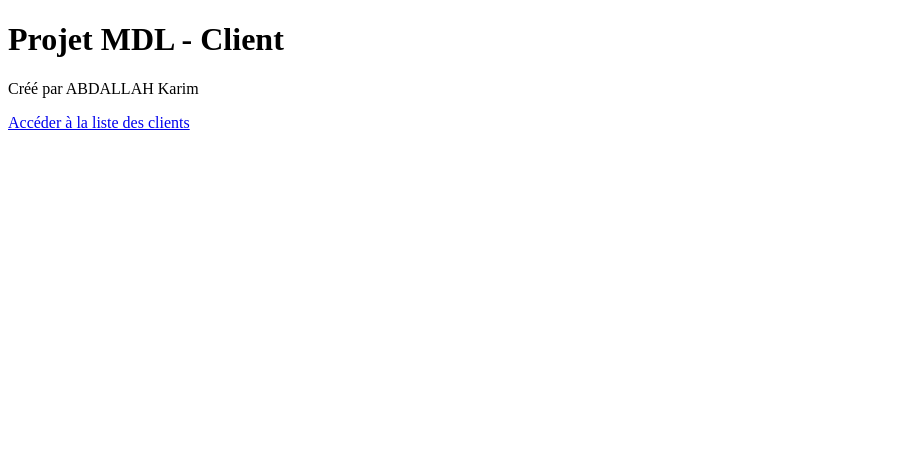
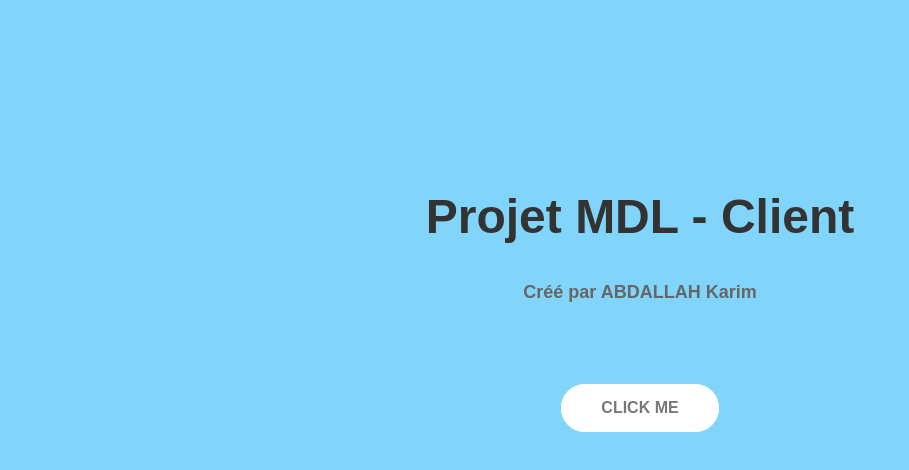
Before and after one commit to abdhkarim/BackFrontServer, a plain HTML site: page FRONT/public/index.html in a window 1280 px wide. Shown: the whole page, without its empty margins (0-909 px from the left). Drawn offline with Linux system fonts and the light colour scheme.

Commit message:
simple update

```diff
--- a/FRONT/public/css/styleIndex.css
+++ b/FRONT/public/css/styleIndex.css
@@ -1,32 +1,102 @@
-/* Style pour le corps de la page */
 body {
-    background-color: #f5f5f5; /* Couleur de fond */
-    font-family: Arial, sans-serif; /* Police de caractère */
-    color: #333; /* Couleur du texte */
-    font-size: 16px; /* Taille du texte */
-    line-height: 1.5; /* Hauteur de ligne */
-    margin: 0; /* Supprime les marges par défaut */
-    padding: 20px; /* Ajoute un peu de marge interne */
+    font-family: sans-serif;
+    background-color: #81d4fa;
+    font-weight: bold;
+}
+
+.text-box {
+    margin-left: 44vw;
+   margin-top: 42vh;
+}
+
+.btn:link,
+.btn:visited {
+    text-transform: uppercase;
+    text-decoration: none;
+    padding: 15px 40px;
+    display: inline-block;
+    border-radius: 100px;
+    transition: all .2s;
+    position: absolute;
+}
+
+.btn:hover {
+    transform: translateY(-3px);
+    box-shadow: 0 10px 20px rgba(0, 0, 0, 0.2);
+}
+
+.btn:active {
+    transform: translateY(-1px);
+    box-shadow: 0 5px 10px rgba(0, 0, 0, 0.2);
+}
+
+.btn-white {
+    background-color: #fff;
+    color: #777;
+}
+
+.btn::after {
+    content: "";
+    display: inline-block;
+    height: 100%;
+    width: 100%;
+    border-radius: 100px;
+    position: absolute;
+    top: 0;
+    left: 0;
+    z-index: -1;
+    transition: all .4s;
+}
+
+.btn-white::after {
+    background-color: #fff;
+}
+
+.btn:hover::after {
+    transform: scaleX(1.4) scaleY(1.6);
+    opacity: 0;
+}
+
+.btn-animated {
+    animation: moveInBottom 5s ease-out;
+    animation-fill-mode: backwards;
+}
+
+@keyframes moveInBottom {
+    0% {
+        opacity: 0;
+        transform: translateY(30px);
+    }
+
+    100% {
+        opacity: 1;
+        transform: translateY(0px);
+    }
+}
+
+
+h1 {
+    font-size: 48px;
+    margin-bottom: 20px;
+    color: #333;
+    transition: color 0.5s ease; /* Ajoute un effet de transition lente */
   }
 
-  /* Style pour le bouton */
-  button {
-    background-color: #007bff; /* Couleur de fond */
-    color: #fff; /* Couleur du texte */
-    border: none; /* Supprime les bordures */
-    padding: 10px 20px; /* Ajoute un peu de marge interne */
-    font-size: 16px; /* Taille du texte */
-    border-radius: 5px; /* Arrondit les coins */
-    cursor: pointer; /* Change le curseur au survol */
+  h1:hover {
+    color: #007bff; /* Change la couleur au survol */
   }
 
-  /* Style pour le lien dans le bouton */
-  button a {
-    color: #fff; /* Couleur du texte */
-    text-decoration: none; /* Supprime le soulignement */
+  p {
+    font-size: 18px;
+    margin-bottom: 20px;
+    color: #666;
   }
 
-  /* Style pour le lien au survol du bouton */
-  button:hover {
-    background-color: #0069d9; /* Couleur de fond au survol */
+
+.container {
+    display: flex;
+    flex-direction: column;
+    justify-content: center;
+    align-items: center;
+    height: 100vh;
   }
--- a/FRONT/public/index.html
+++ b/FRONT/public/index.html
@@ -4,13 +4,15 @@
     <meta charset="UTF-8">
     <meta name="viewport" content="width=device-width, initial-scale=1.0">
     <title>Projet MDL - Client</title>
-    <link rel="stylesheet" href="style.css">
+    <link rel="stylesheet" href="css/styleIndex.css">
   </head>
   <body>
     <div class="container">
-      <h1>Projet MDL - Client</h1>
-      <p>Créé par ABDALLAH Karim</p>
-      <a href="list.html" class="btn">Accéder à la liste des clients</a>
+        <h1>Projet MDL - Client</h1>
+        <p>Créé par ABDALLAH Karim</p>
+        <div class="text-box">
+    </div>
+        <a href="list.html" class="btn btn-white btn-animate">click me</a>
     </div>
   </body>
 </html>
```
